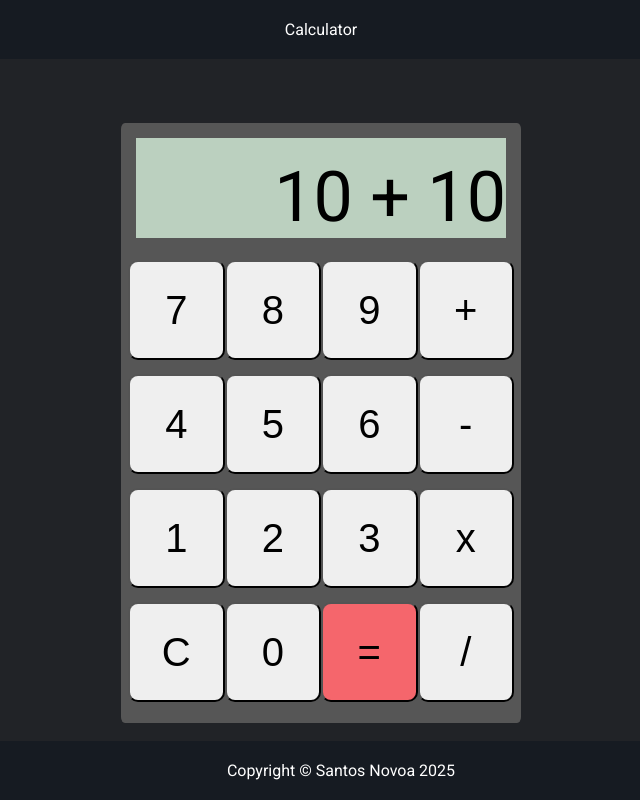
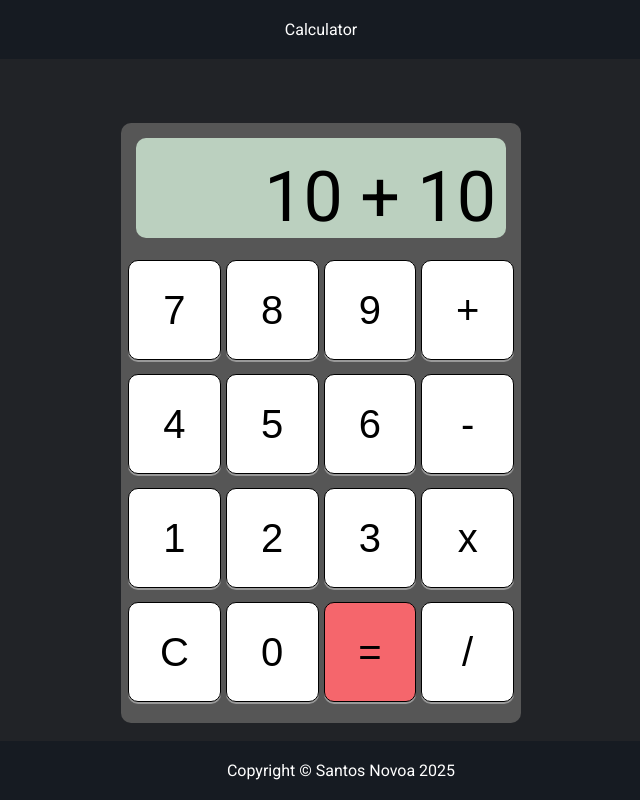
Before and after one commit to SantosNovoa/calculator, a plain HTML site: page index.html in a window 1280 px wide. Shown: the whole page, without its empty margins (319-959 px from the left). Drawn offline with Linux system fonts and the light colour scheme.

Commit message:
Added animations for clicking on the buttons of the calculator

```diff
--- a/index.html
+++ b/index.html
@@ -5,7 +5,7 @@
     <meta name="viewport" content="width=device-width, initial-scale=1.0" />
     <title>Calculator</title>
     <link rel="stylesheet" href="style.css" />
-    <link rel="shortcut icon" href="calculator.ico?" type="image/x-icon">
+    <link rel="shortcut icon" href="calculator.ico?" type="image/x-icon" />
   </head>
   <body>
     <div class="header">Calculator</div>
@@ -14,20 +14,17 @@
         <div class="calculator-output"><span>10 + 10</span></div>
       </div>
       <div class="row">
-        <button>7</button><button>8</button><button>9</button
-        ><button>+</button>
+        <button>7</button><button>8</button><button>9</button><button>+</button>
       </div>
       <div class="row">
-        <button>4</button><button>5</button><button>6</button
-        ><button>-</button>
+        <button>4</button><button>5</button><button>6</button><button>-</button>
       </div>
       <div class="row">
-        <button>1</button><button>2</button><button>3</button
-        ><button>x</button>
+        <button>1</button><button>2</button><button>3</button><button>x</button>
       </div>
       <div class="row">
-        <button>C</button><button>0</button><button class="equal-button">=</button
-        ><button>/</button>
+        <button>C</button><button>0</button
+        ><button class="equal-button">=</button><button>/</button>
       </div>
     </div>
     <div class="footer">Copyright © Santos Novoa 2025</div>
--- a/style.css
+++ b/style.css
@@ -19,7 +19,7 @@ body {
   width: 400px;
   height: 600px;
   margin-top: 5%;
-    border-radius: 1%;
+  border-radius: 10px;
 }
 .calculator-output-container {
   padding: 15px;
@@ -32,6 +32,7 @@ body {
   background-color: #bbd0bf;
   width: 100%;
   height: 100px;
+  border-radius: 10px;
 }
 
 .calculator-output span {
@@ -39,12 +40,14 @@ body {
   bottom: 0;
   right: 0;
   font-size: 70px;
+  padding-right: 10px;
 }
 
 .row {
   display: flex;
   justify-content: center;
   padding: 7px;
+  gap: 5px;
 }
 
 button {
@@ -53,10 +56,24 @@ button {
   cursor: pointer;
   border-radius: 10px;
   font-size: 40px;
+  outline: none;
+  cursor: pointer;
+  border: 1px solid #000000;
+  text-align: center;
+  vertical-align: top;
+  background-color: #ffffff;
+  font-size: 40px;
+  color: #000000;
+  font-weight: 400;
+  box-shadow: 0 2px #999;
 }
 
 .equal-button {
   background-color: #f5666c;
+}
+
+.equal-button:hover {
+  background-color: #ad3c40;
 }
 
 .footer {
@@ -68,3 +85,14 @@ button {
   width: 100%;
   padding: 20px;
 }
+
+button:hover {
+  background-color: #c7c7c7;
+  color: #000000;
+}
+
+button:active {
+    background-color: #c7c7c7;
+    box-shadow: 0 2px #666;
+    transform: translateY(4px);
+  }
```
Lines whose indentation alone changed are shown as unchanged.
